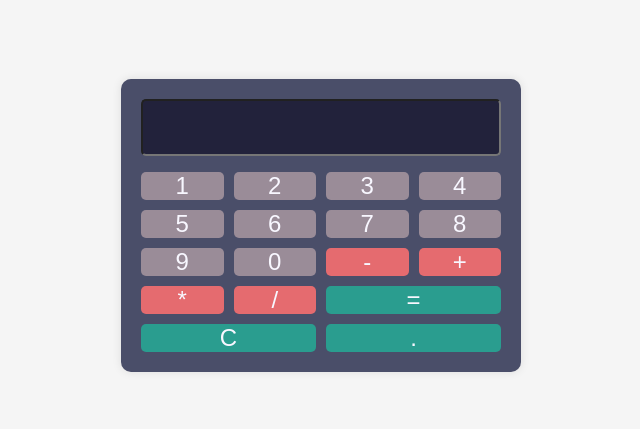
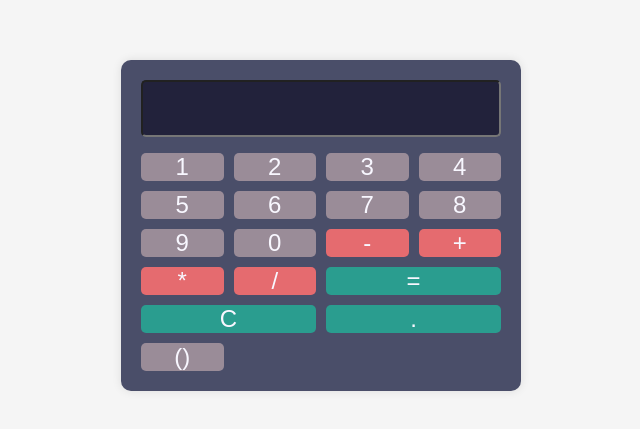
Before and after one commit to Elli2022/Portfolio---Advanced-Calculator-, a website built with Parcel: page src/index.html in a window 1280 px wide. Shown: the part 175-604 px from the top of the page, without its empty margins (319-959 px from the left). Built offline with nearby package versions, Linux system fonts and the light colour scheme.

Commit message:
paranthesis button

```diff
--- a/src/index.html
+++ b/src/index.html
@@ -33,6 +33,7 @@
         <button class="equals" data-equals="=">=</button>
         <button class="clear" data-clear="C">C</button>
         <button class="decimal" data-decimal=".">.</button>
+        <button class="paranthesis" data-paranthesis="()">()</button>
       </div>
     </div>
   </body>
```
Also changed, not shown: dist/index.html.
